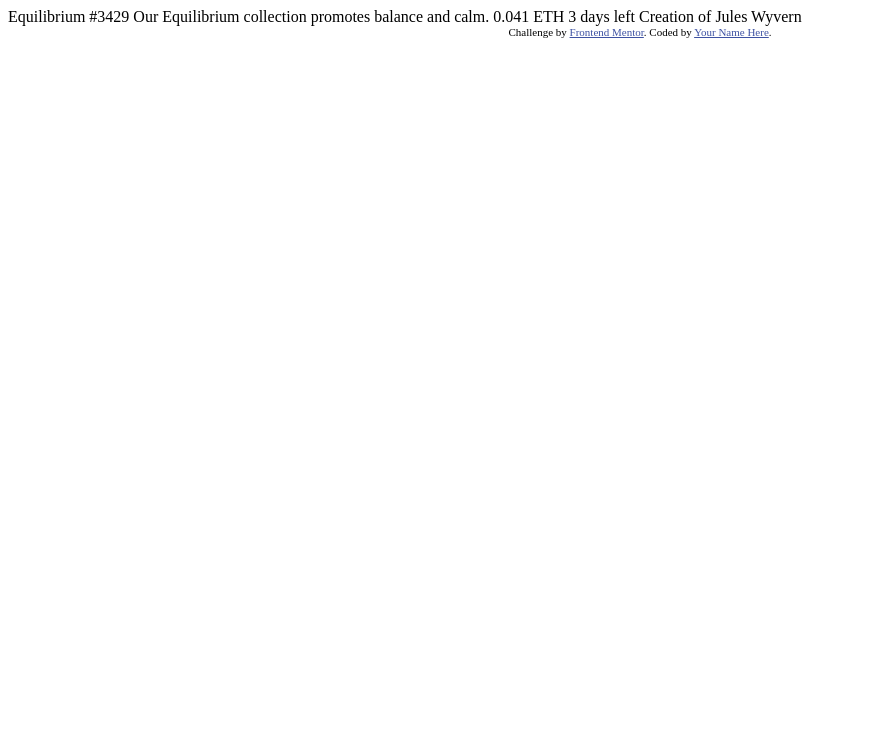
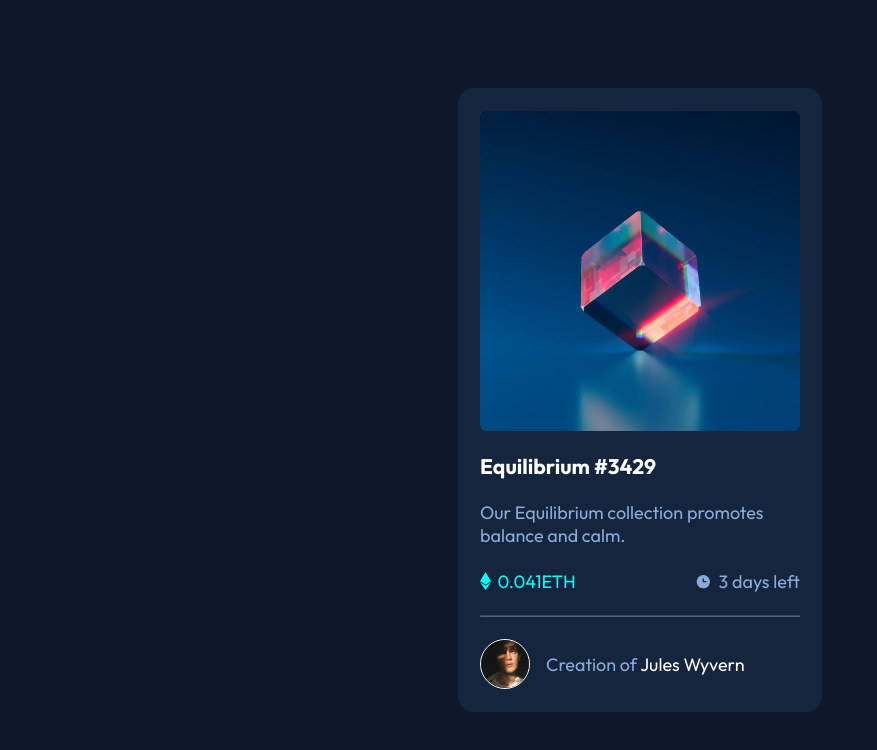
Before and after one commit to Annalisa11/nft-preview-card-component, a plain HTML site: page index.html in a window 1280 px wide. Shown: the whole page, without its empty margins (0-877 px from the left). Drawn offline with Linux system fonts and the light colour scheme.

Commit message:
implementation of html+css

```diff
--- a/index.html
+++ b/index.html
@@ -1,33 +1,199 @@
 <!DOCTYPE html>
 <html lang="en">
-<head>
-  <meta charset="UTF-8">
-  <meta name="viewport" content="width=device-width, initial-scale=1.0"> <!-- displays site properly based on user's device -->
+  <head>
+    <meta charset="UTF-8" />
+    <meta name="viewport" content="width=device-width, initial-scale=1.0" />
 
-  <link rel="icon" type="image/png" sizes="32x32" href="./images/favicon-32x32.png">
+    <link
+      rel="icon"
+      type="image/png"
+      sizes="32x32"
+      href="./images/favicon-32x32.png"
+    />
 
-  <title>Frontend Mentor | NFT preview card component</title>
+    <title>NFT preview card component</title>
 
-  <!-- Feel free to remove these styles or customise in your own stylesheet 👍 -->
-  <style>
-    .attribution { font-size: 11px; text-align: center; }
-    .attribution a { color: hsl(228, 45%, 44%); }
-  </style>
-</head>
-<body>
+    <style>
+      @import url('https://fonts.googleapis.com/css2?family=Outfit:wght@100..900&display=swap');
+      :root {
+        /* Colors */
+        --color-soft-blue: hsl(215, 51%, 70%);
+        --color-cyan: hsl(178, 100%, 50%);
+        --color-cyan-50: hsla(178, 100%, 50%, 0.5);
+        --color-dark-blue-bg: hsl(217, 54%, 11%);
+        --color-dark-blue-card-bg: hsl(216, 50%, 16%);
+        --color-dark-blue-line: hsl(215, 32%, 27%);
+        --color-white: hsl(0, 0%, 100%);
 
-  Equilibrium #3429
+        /* Typography */
+        --font-size-paragraph: 18px;
 
-  Our Equilibrium collection promotes balance and calm.
+        /* Font */
+        --font-family: 'Outfit', sans-serif;
+        --font-weight-light: 300;
+        --font-weight-regular: 400;
+        --font-weight-bold: 600;
+      }
 
-  0.041 ETH
-  3 days left
+      * {
+        margin: 0;
+        padding: 0;
+      }
 
-  Creation of Jules Wyvern
+      body {
+        margin: 0;
+        box-sizing: border-box;
+        font-size: var(--font-size-paragraph);
+        color: var(--color-soft-blue);
+        font-family: var(--font-family);
+      }
+      .background {
+        background-color: var(--color-dark-blue-bg);
+        display: flex;
+        justify-content: center;
+        align-items: center;
+        height: 100vh;
+      }
+      .card {
+        background-color: var(--color-dark-blue-card-bg);
+        width: 20rem;
+        padding: 1.4rem;
+        border-radius: 1rem;
+        display: flex;
+        flex-direction: column;
+        gap: 1.4rem;
+      }
 
-  <div class="attribution">
-    Challenge by <a href="https://www.frontendmentor.io?ref=challenge" target="_blank">Frontend Mentor</a>.
-    Coded by <a href="#">Your Name Here</a>.
-  </div>
-</body>
+      /* Elements of card */
+      .card__image {
+        background-image: url('images/image-equilibrium.jpg');
+        background-size: cover;
+        width: 100%;
+        aspect-ratio: 1/1;
+        border-radius: 0.4rem;
+      }
+
+      .card__image--hover {
+        width: 100%;
+        height: 100%;
+        display: flex;
+        background-color: transparent;
+        justify-content: center;
+        align-items: center;
+        cursor: pointer;
+      }
+
+      .card__image--hover:hover {
+        color: white;
+        background-color: var(--color-cyan-50);
+        border-radius: 0.4rem;
+      }
+
+      .card__image--hover img {
+        visibility: hidden;
+      }
+      .card__image--hover:hover img {
+        visibility: visible;
+      }
+
+      .card__content {
+        display: flex;
+        flex-direction: column;
+        gap: 1.4rem;
+      }
+
+      .card__title {
+        color: white;
+      }
+
+      .card__title:hover {
+        color: var(--color-cyan);
+        cursor: pointer;
+      }
+
+      .card__description {
+      }
+
+      .card__stats {
+        display: flex;
+        justify-content: space-between;
+      }
+
+      .card__stats-system {
+        display: flex;
+        align-items: center;
+        gap: 0.4rem;
+        color: var(--color-cyan);
+      }
+
+      .card__stats-time {
+        display: flex;
+        align-items: center;
+        gap: 0.4rem;
+      }
+
+      .card__divider {
+        color: var(--color-soft-blue);
+        opacity: 0.3;
+      }
+
+      .card__author {
+        display: flex;
+        align-items: center;
+        gap: 1rem;
+      }
+
+      .card__author-img {
+        width: 3rem;
+        border: 1px solid white;
+        border-radius: 50%;
+      }
+
+      .card__author-name--highlited {
+        color: white;
+      }
+
+      .card__author-name--highlited:hover {
+        color: var(--color-cyan);
+        cursor: pointer;
+      }
+    </style>
+  </head>
+  <body class="background">
+    <div class="card">
+      <div class="card__image">
+        <div class="card__image--hover">
+          <img src="images/icon-view.svg" alt="eye" />
+        </div>
+      </div>
+      <div class="card__content">
+        <h3 class="card__title">Equilibrium #3429</h3>
+        <p class="card__description">
+          Our Equilibrium collection promotes balance and calm.
+        </p>
+        <div class="card__stats">
+          <div class="card__stats-system">
+            <img src="images/icon-ethereum.svg" alt="ethereum" />
+            0.041ETH
+          </div>
+          <div class="card__stats-time">
+            <img src="images/icon-clock.svg" alt="clock" />
+            3 days left
+          </div>
+        </div>
+        <hr class="card__divider" />
+        <div class="card__author">
+          <img
+            class="card__author-img"
+            src="images/image-avatar.png"
+            alt="avatar"
+          />
+          <div class="card__author-name">
+            Creation of
+            <span class="card__author-name--highlited">Jules Wyvern</span>
+          </div>
+        </div>
+      </div>
+    </div>
+  </body>
 </html>
```
